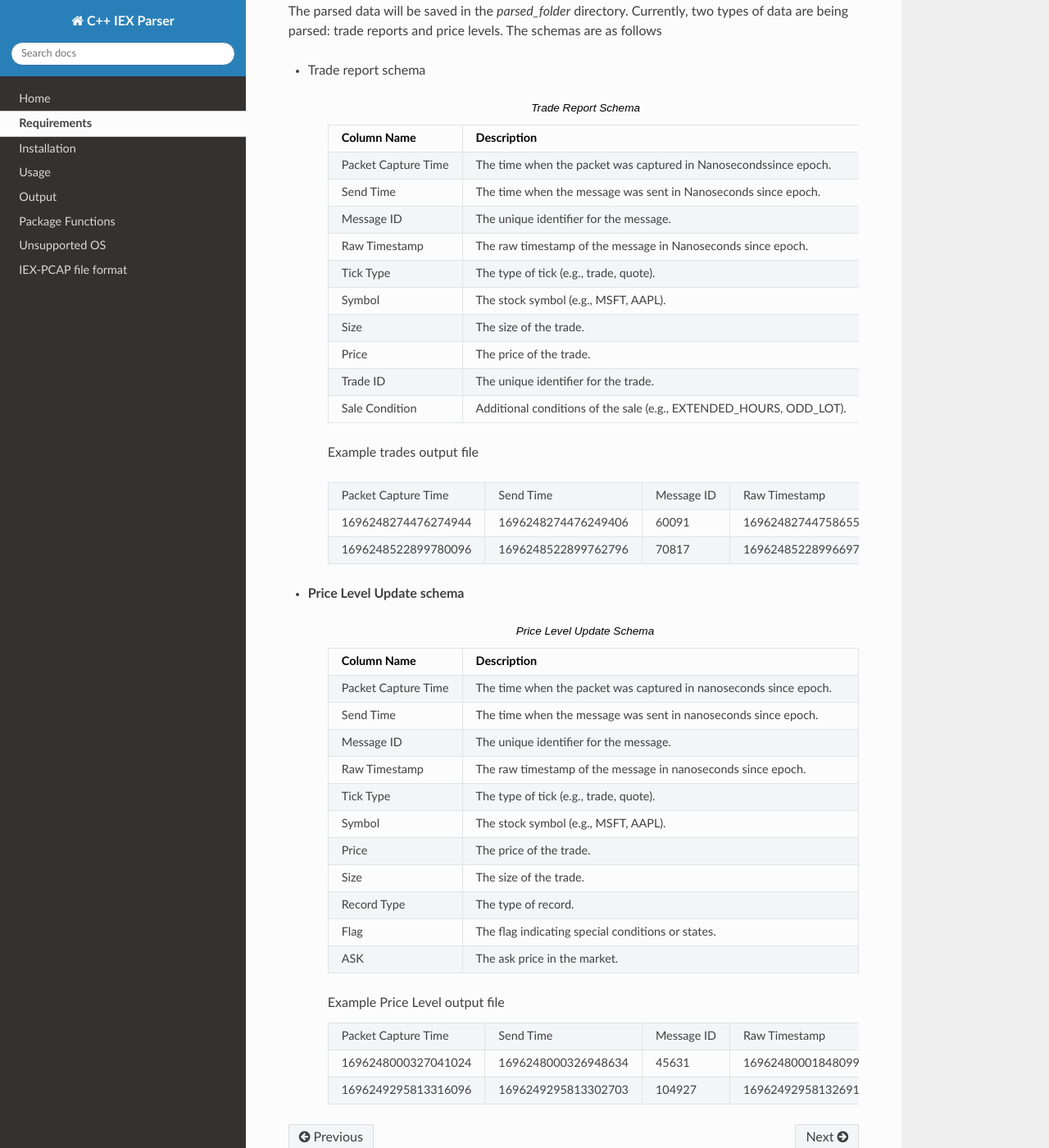
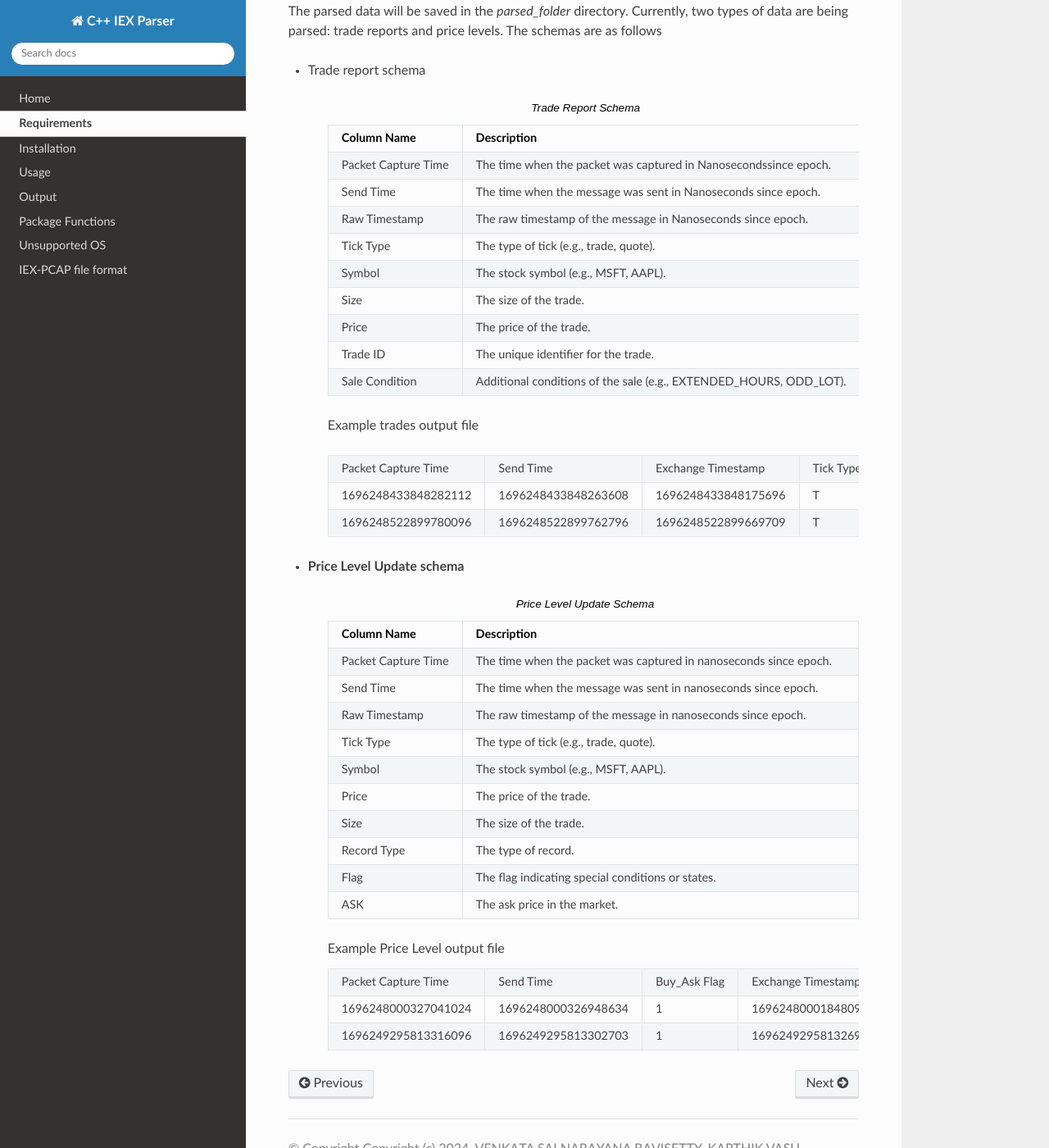
Before and after one commit to Sai271828/iex-parser, a Sphinx documentation site: the page built from docs/usage.rst, in a window 1280 px wide and 1400 px high, scrolled down 896 px. Shown: the whole window at 82% size. Built offline with Sphinx 7.4.7 and the Read the Docs theme 2.0.0, drawn with Linux system fonts in a browser that asks for light colours.

Commit message:
Update docs

```diff
--- a/docs/usage.rst
+++ b/docs/usage.rst
@@ -54,7 +54,6 @@ The parsed data will be saved in the `parsed_folder` directory. Currently, two t
 
       "Packet Capture Time", "The time when the packet was captured in Nanosecondssince epoch."
       "Send Time", "The time when the message was sent in Nanoseconds since epoch."
-      "Message ID", "The unique identifier for the message."
       "Raw Timestamp", "The raw timestamp of the message in Nanoseconds since epoch."
       "Tick Type", "The type of tick (e.g., trade, quote)."
       "Symbol", "The stock symbol (e.g., MSFT, AAPL)."
@@ -69,9 +68,9 @@ The parsed data will be saved in the `parsed_folder` directory. Currently, two t
 
    .. csv-table::
 
-      Packet Capture Time,Send Time,Message ID,Raw Timestamp,Tick Type,Symbol,Size,Price,Trade ID,Sale Condition
-      1696248274476274944,1696248274476249406,60091,1696248274475865577,T,MSFT,10,316.350000,2275739,EXTENDED_HOURS|ODD_LOT
-      1696248522899780096,1696248522899762796,70817,1696248522899669709,T,AAPL,20,171.410000,2683260,EXTENDED_HOURS|ODD_LOT
+      Packet Capture Time,Send Time,Exchange Timestamp,Tick Type,Symbol,Size,Price,Trade ID,Sale Condition
+      1696248433848282112,1696248433848263608,1696248433848175696,T,MSFT,20,316.250000,2546905,EXTENDED_HOURS|ODD_LOT
+      1696248522899780096,1696248522899762796,1696248522899669709,T,AAPL,20,171.410000,2683260,EXTENDED_HOURS|ODD_LOT
 
 
 + Price Level Update schema
@@ -81,7 +80,6 @@ The parsed data will be saved in the `parsed_folder` directory. Currently, two t
 
       "Packet Capture Time", "The time when the packet was captured in nanoseconds since epoch."
       "Send Time", "The time when the message was sent in nanoseconds since epoch."
-      "Message ID", "The unique identifier for the message."
       "Raw Timestamp", "The raw timestamp of the message in nanoseconds since epoch."
       "Tick Type", "The type of tick (e.g., trade, quote)."
       "Symbol", "The stock symbol (e.g., MSFT, AAPL)."
@@ -95,6 +93,6 @@ The parsed data will be saved in the `parsed_folder` directory. Currently, two t
 
    .. csv-table::
 
-      Packet Capture Time,Send Time,Message ID,Raw Timestamp,Tick Type,Symbol,Price,Size,Record Type,Flag,ASK
-      1696248000327041024,1696248000326948634,45631,1696248000184809932,PRL,MSFT,348.000000,20,R,1,1
-      1696249295813316096,1696249295813302703,104927,1696249295813269151,PRL,AAPL,171.130000,243,R,1,1
+      Packet Capture Time,Send Time, Buy_Ask Flag,Exchange Timestamp,Tick Type,Symbol,Price,Size,Record Type,Event Flag
+      1696248000327041024,1696248000326948634,1,1696248000184809932,PRL,MSFT,348.000000,20,R,1
+      1696249295813316096,1696249295813302703,1,1696249295813269151,PRL,AAPL,171.130000,243,R,1
```
